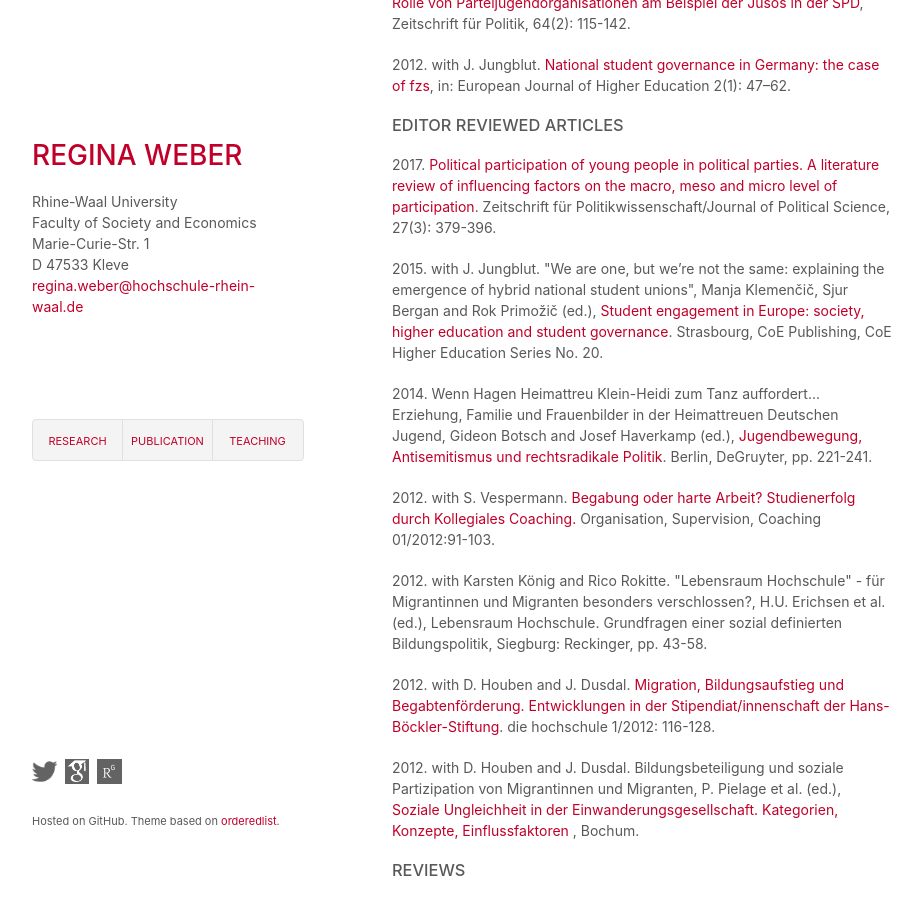
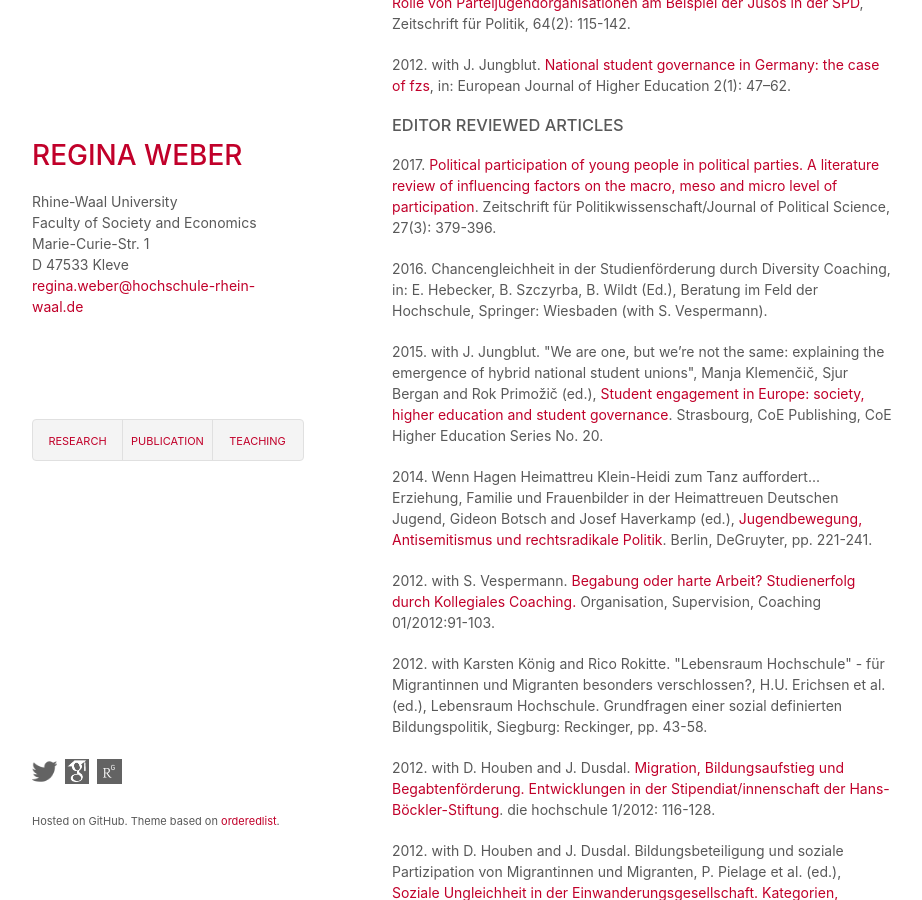
Before and after one commit to robertocabreratapia/robertocabreratapia.github.io, a Jekyll site: the page built from publication.html, in a window 1280 px wide and 900 px high, scrolled down 483 px. Shown: the whole window, without its empty margins (178-1100 px from the left). Built offline with Jekyll 4.4.1, drawn with Linux system fonts in a browser that asks for light colours.

Commit message:
Update publication.html

```diff
--- a/publication.html
+++ b/publication.html
@@ -14,6 +14,7 @@ layout: default
 
 <h3>Editor reviewed articles</h3>
  <p>2017. <a href="http://rdcu.be/w4na">Political participation of young people in political parties. A literature review of influencing factors on the macro, meso and  micro level of participation</a>. Zeitschrift für Politikwissenschaft/Journal of Political Science, 27(3): 379-396.</p>
+<p>2016. Chancengleichheit in der Studienförderung durch Diversity Coaching, in: E. Hebecker, B. Szczyrba, B. Wildt (Ed.), Beratung im Feld der Hochschule, Springer: Wiesbaden (with S. Vespermann).</p>
  <p>2015. with J. Jungblut. "We are one, but we’re not the same: explaining the emergence of hybrid national student unions", Manja Klemenčič, Sjur Bergan and Rok Primožič (ed.), <a href="https://book.coe.int/eur/en/higher-education-and-research/6479-student-engagement-in-europe-society-higher-education-and-student-governance-council-of-europe-higher-education-series-no-20.html">Student engagement in Europe: society, higher education and student governance</a>. Strasbourg, CoE Publishing, CoE Higher Education Series No. 20.</p>
  <p>2014. Wenn Hagen Heimattreu Klein-Heidi zum Tanz auffordert... Erziehung, Familie und Frauenbilder in der Heimattreuen Deutschen Jugend, Gideon Botsch and Josef Haverkamp (ed.), <a href="https://www.degruyter.com/view/product/204032">Jugendbewegung, Antisemitismus und rechtsradikale Politik</a>. Berlin, DeGruyter, pp. 221-241.</p>
  <p>2012. with S. Vespermann. <a href="http://link.springer.com/article/10.1007%2Fs11613-012-0270-4">Begabung oder harte Arbeit? Studienerfolg durch Kollegiales Coaching.</a> Organisation, Supervision, Coaching 01/2012:91-103.</p>
```
